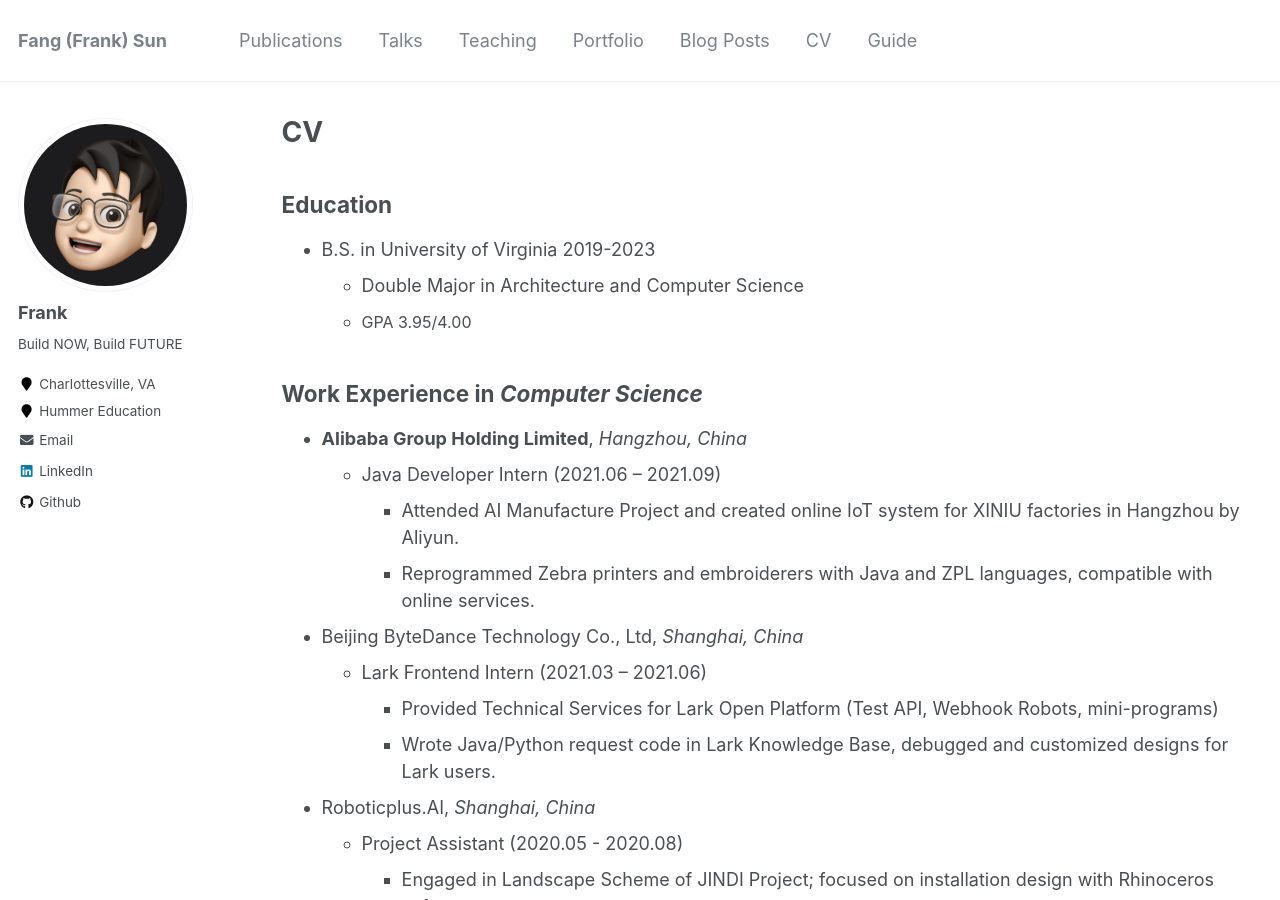
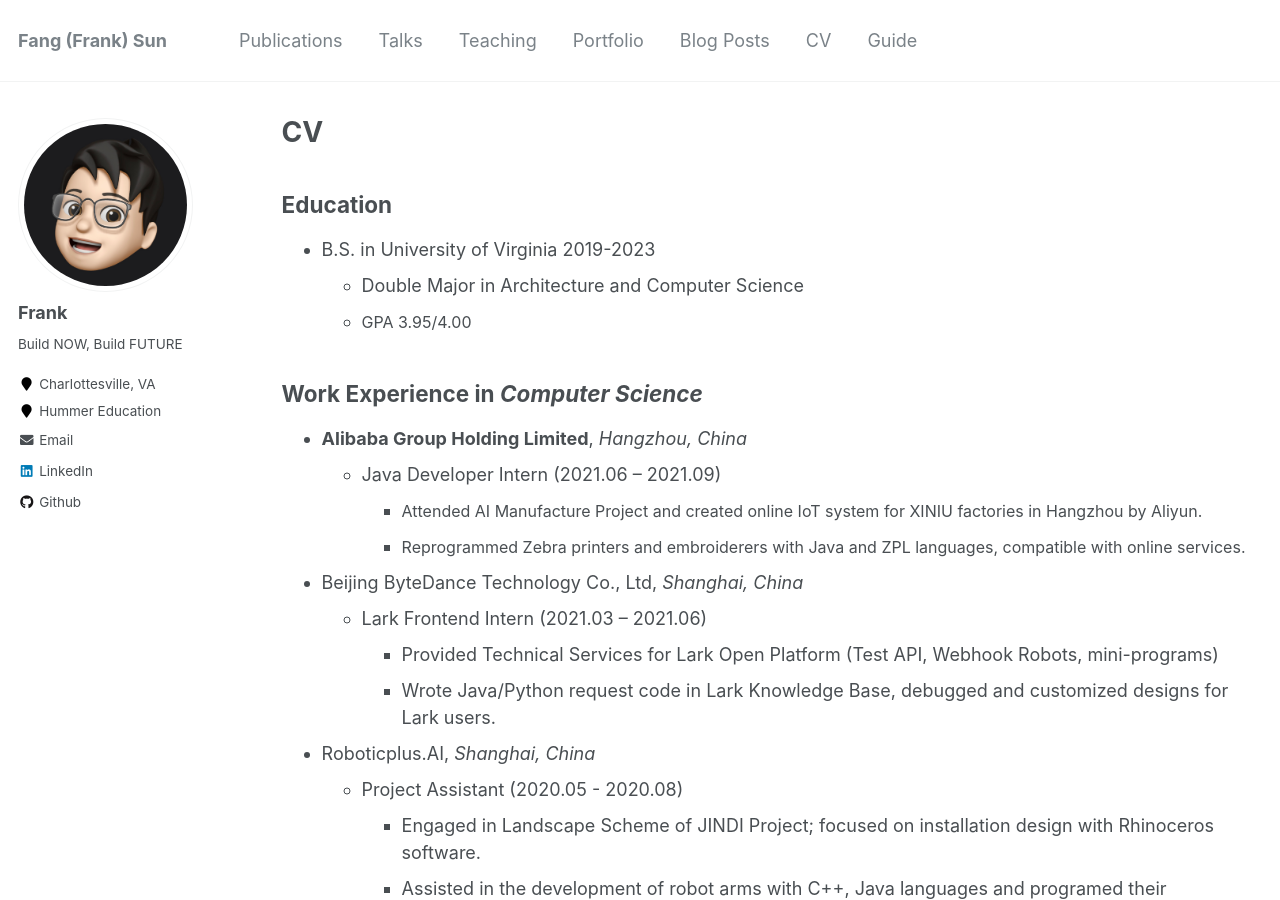
Before and after one commit to FangFrankSun/AcademicPage, a Jekyll site: the page built from _pages/cv.md, in a window 1280 px wide and 900 px high. Built offline with Jekyll 4.4.1, drawn with Linux system fonts in a browser that asks for light colours.

Commit message:
Update cv.md

```diff
--- a/_pages/cv.md
+++ b/_pages/cv.md
@@ -19,8 +19,8 @@ Work Experience in *Computer Science*
 ---
 * **Alibaba Group Holding Limited**, *Hangzhou, China*
   * Java Developer Intern (2021.06 – 2021.09)
-    * Attended AI Manufacture Project and created online IoT system for XINIU factories in Hangzhou by Aliyun.
-    * Reprogrammed Zebra printers and embroiderers with Java and ZPL languages, compatible with online services.
+    * <font size = 3>Attended AI Manufacture Project and created online IoT system for XINIU factories in Hangzhou by Aliyun.</font>
+    * <font size = 3>Reprogrammed Zebra printers and embroiderers with Java and ZPL languages, compatible with online services.</font>
 
 * Beijing ByteDance Technology Co., Ltd, *Shanghai, China*
   * Lark Frontend Intern (2021.03 – 2021.06)
```
